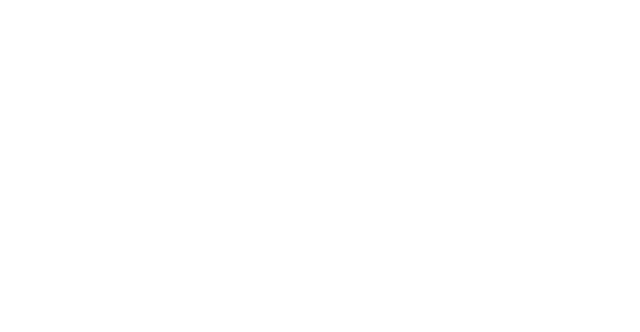
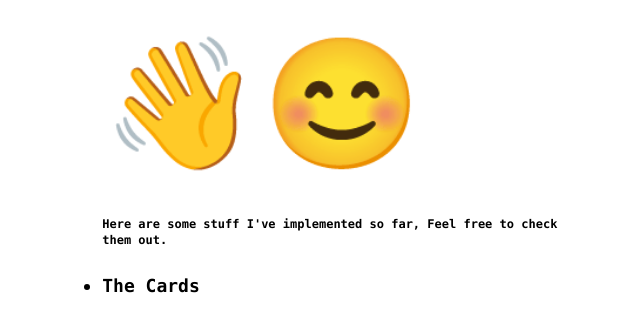
Before and after one commit to frustak/meteor, a Nuxt app: page / in a window 1280 px wide. Before the commit this address had no page. Shown: the top 332 px of the page, without its empty margins (303-943 px from the left). Built offline with nearby package versions, Linux system fonts and the light colour scheme.

Commit message:
add home page

```diff
--- /dev/null
+++ b/pages/index.vue
@@ -0,0 +1,13 @@
+<template>
+    <main class="max-w-prose mx-auto pt-10 font-mono text-xs font-black">
+        <h1 class="text-9xl font-thin">👋😊</h1>
+        <div class="mt-12">
+            <h2>Here are some stuff I've implemented so far, Feel free to check them out.</h2>
+            <ul class="list-disc mt-6 text-lg">
+                <li>
+                    <NuxtLink to="/cards">The Cards</NuxtLink>
+                </li>
+            </ul>
+        </div>
+    </main>
+</template>
```
